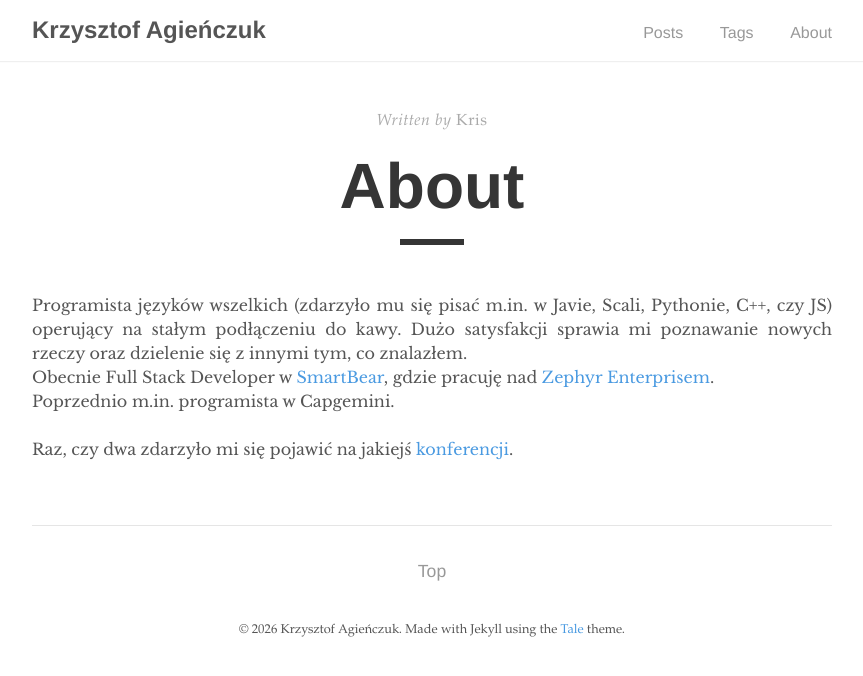
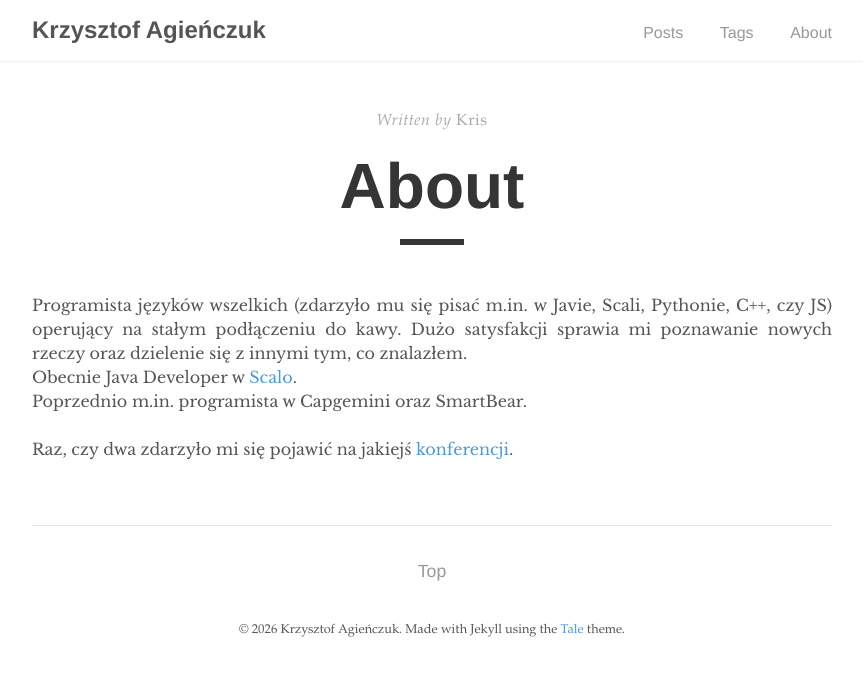
Before and after one commit to KrzysiekAgi/krzysiekagi.github.io, a Jekyll site: the page built from _pages/about.md, in a window 1280 px wide. Shown: the top 676 px of the page, without its empty margins (208-1071 px from the left). Built offline with Jekyll 4.4.1, drawn with Linux system fonts in a browser that asks for light colours.

Commit message:
Update job title and previous experience

```diff
--- a/_pages/about.md
+++ b/_pages/about.md
@@ -6,7 +6,7 @@ permalink: /about/
 ---
 
 Programista języków wszelkich (zdarzyło mu się pisać m.in. w Javie, Scali, Pythonie, C++, czy JS) operujący na stałym podłączeniu do kawy. Dużo satysfakcji sprawia mi poznawanie nowych rzeczy oraz dzielenie się z innymi tym, co znalazłem. \\
-Obecnie Full Stack Developer w [SmartBear](https://smartbear.com/), gdzie pracuję nad [Zephyr Enterprisem](https://smartbear.com/test-management/zephyr/). \\
-Poprzednio m.in. programista w Capgemini. \\
+Obecnie Java Developer w [Scalo](https://www.scalosoft.com/pl/). \\
+Poprzednio m.in. programista w Capgemini oraz SmartBear. \\
 \\
 Raz, czy dwa zdarzyło mi się pojawić na jakiejś [konferencji](https://2022.testwarez.pl/speaker/krzysztof-agienczuk/).
```
